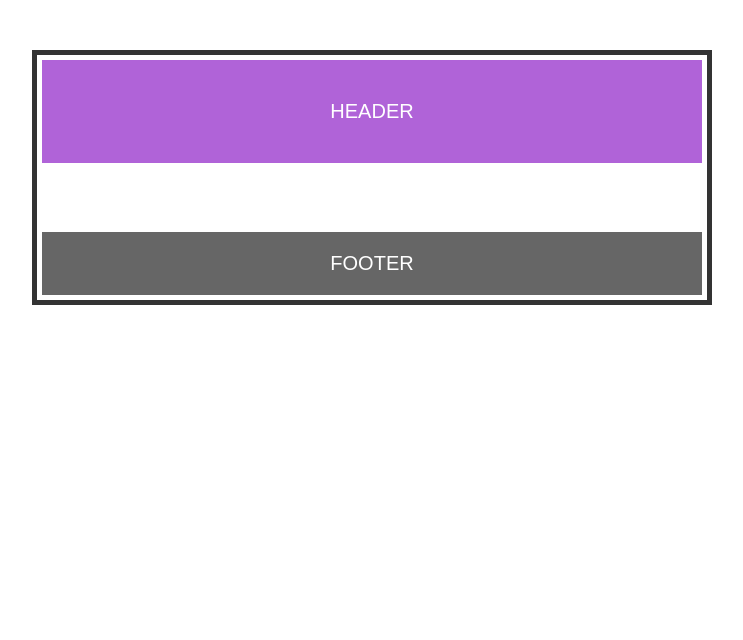
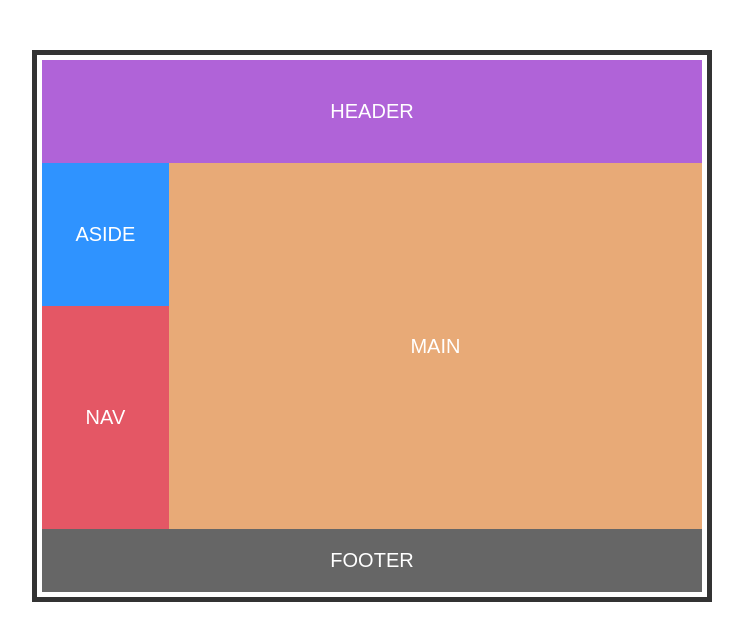
Before and after one commit to mikhaelAPG/CSS-Grid, a plain HTML site: page Latihan/index.html in a window 1280 px wide. Shown: the whole page, without its empty margins (268-1011 px from the left). Drawn offline with Linux system fonts and the light colour scheme.

Commit message:
flex update

```diff
--- a/Latihan/style.css
+++ b/Latihan/style.css
@@ -21,6 +21,44 @@ header {
     padding: 40px 0;
 }
 
+.content {
+    display: flex;
+}
+
+/* .content::after { */
+    /* content: ''; */
+    /* display: block; */
+    /* clear: both; */
+/* } */
+
+.sidebar {
+    flex: 1;
+    /* float: left; */
+    /* width: 40%; */
+}
+
+.sidebar aside {
+    background-color: #2F93FF;
+    padding: 60px 0;
+}
+
+.sidebar nav {
+    background-color: #E45765;
+    padding: 100px 0;
+}
+
+main {
+    flex: 1.5;
+    display: flex;
+    justify-content: center;
+    align-items: center;
+    background-color: #E8AA77;
+    padding: 171.5px;
+    /* float: right; */
+    box-sizing: border-box;
+    /* width: 60%; */
+}
+
 footer {
     background-color: #666;
     padding: 20px 0;
```
